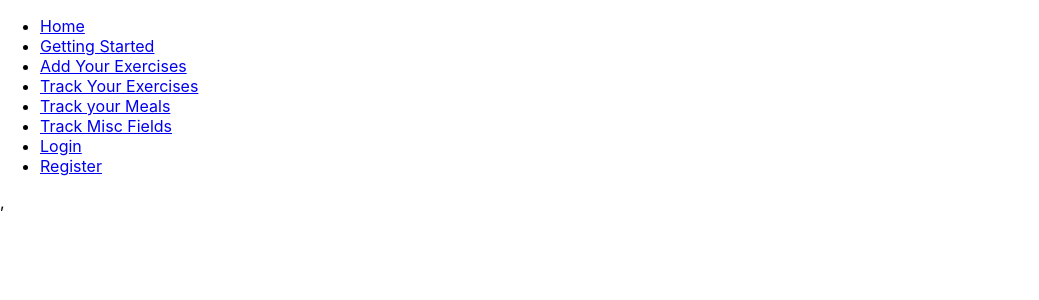
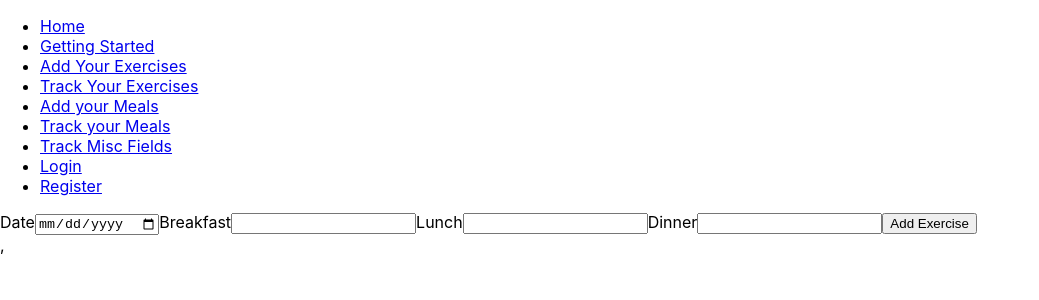
Before and after one commit to Shoulders93/gymTrackerFrontEnd, a React (Create React App) app in the folder gymtracker/: page /add_food in a window 1280 px wide. Shown: the top 300 px of the page, without its empty margins (0-1039 px from the left). Built offline with nearby package versions, Linux system fonts and the light colour scheme; no server answers.

Commit message:
Created new file AddFood.jsx. Able to successfully add new foods for a health enthusiast and auto-rerender to show updated foods list

```diff
--- a/gymtracker/src/App.jsx
+++ b/gymtracker/src/App.jsx
@@ -13,6 +13,7 @@ import DisplayExercises from './components/ExerciseTracker/ExerciseTracker';
 import DisplayFood from './components/FoodTracker/FoodTracker';
 import DisplayMisc from './components/MiscTracker/MiscTracker';
 import AddExercise from './components/ExerciseTracker/AddExercise';
+import AddFood from './components/FoodTracker/AddFood';
 // import CreateDisplay from './components/ExerciseTracker/CreateAndDisplay';
 
 class App extends Component {
@@ -117,7 +118,7 @@ addUserFood= async (newFood) => {
   try{
     const jwt= localStorage.getItem('token');
     console.log("JWT: ", jwt)
-    let response = await axios.post('http://127.0.0.1:8000/api/gym/', newFood, {headers: {Authorization: 'Bearer ' + jwt}});
+    let response = await axios.post('http://127.0.0.1:8000/api/food/', newFood, {headers: {Authorization: 'Bearer ' + jwt}});
     console.log("Foods data:", response)
   }
     catch(err) {
@@ -155,7 +156,8 @@ getUserMisc = async () => {
           <Route path = "/display_exercises" component={() => <DisplayExercises allExercises = {this.state.exercises} />  } />
           {/* <Route path = "/exercises" component={() => <AddExercise createNewExercise={this.addUserExercises} /> && <DisplayExercises allExercises = {this.state.exercises} /> } /> */}
           {/* <Route path = "/exercises" component={() => <CreateDisplay createNewExercise = {this.props.addUserExercises} allExercises = {this.props.exercises}/>} /> */}
-          <Route path = "/foods" render = {() => <DisplayFood allFoods = {this.state.foods} />} />
+          <Route path = "/add_food" component={() => <AddFood createNewFood={this.addUserFood} /> } />
+          <Route path = "/display_foods" render = {() => <DisplayFood allFoods = {this.state.foods} />} />
           <Route path = "/misc" render = {() => <DisplayMisc allMisc = {this.state.items} />} />
           <Route path = "/logout" render={() => <Logout /> } />
         </Switch>
--- /dev/null
+++ b/gymtracker/src/components/FoodTracker/AddFood.jsx
@@ -0,0 +1,42 @@
+import React, {Component} from "react";
+
+class AddFood extends Component {
+    constructor(props) {
+        super(props);
+        this.state = {
+            date: '',
+            breakfast: '',
+            lunch: '',
+            dinner: '',
+         }
+    }
+
+    handleChange = (event) => {
+        this.setState({
+            [event.target.name]: event.target.value
+        })
+    }
+
+    handleSubmit = (event) => {
+        event.preventDefault();
+        this.props.createNewFood(this.state)
+    }
+
+    render() {
+        return (
+            <form className='create' onSubmit={this.handleSubmit}>
+                <label>Date</label>
+                <input type='date' name="date" onChange={this.handleChange} value={this.state.date} />
+                <label>Breakfast</label>
+                <input type='text' name="breakfast" onChange={this.handleChange} value={this.state.breakfast} />
+                <label>Lunch</label>
+                <input type='text' name="lunch" onChange={this.handleChange} value={this.state.lunch} />
+                <label>Dinner</label>
+                <input type='text' name="dinner" onChange={this.handleChange} value={this.state.dinner} />
+                <button type="submit">Add Exercise</button>
+            </form>
+         );
+    }
+}
+
+export default AddFood;
--- a/gymtracker/src/components/NavBar/NavBar.jsx
+++ b/gymtracker/src/components/NavBar/NavBar.jsx
@@ -12,10 +12,10 @@ const NavBar = ({user}) => {
                     <li> <Link to = '/getting_started'>Getting Started</Link> </li>
 
                     <li><Link to ='/add_exercises'>Add Your Exercises</Link></li>
-
                     <li><Link to ='/display_exercises'>Track Your Exercises</Link></li>
 
-                    <li> <Link to = '/foods'>Track your Meals</Link> </li>
+                    <li> <Link to = '/add_food'>Add your Meals</Link> </li>
+                    <li> <Link to = '/display_foods'>Track your Meals</Link> </li>
 
                     <li> <Link to = '/misc'>Track Misc Fields</Link> </li>
                     {!user &&
```
